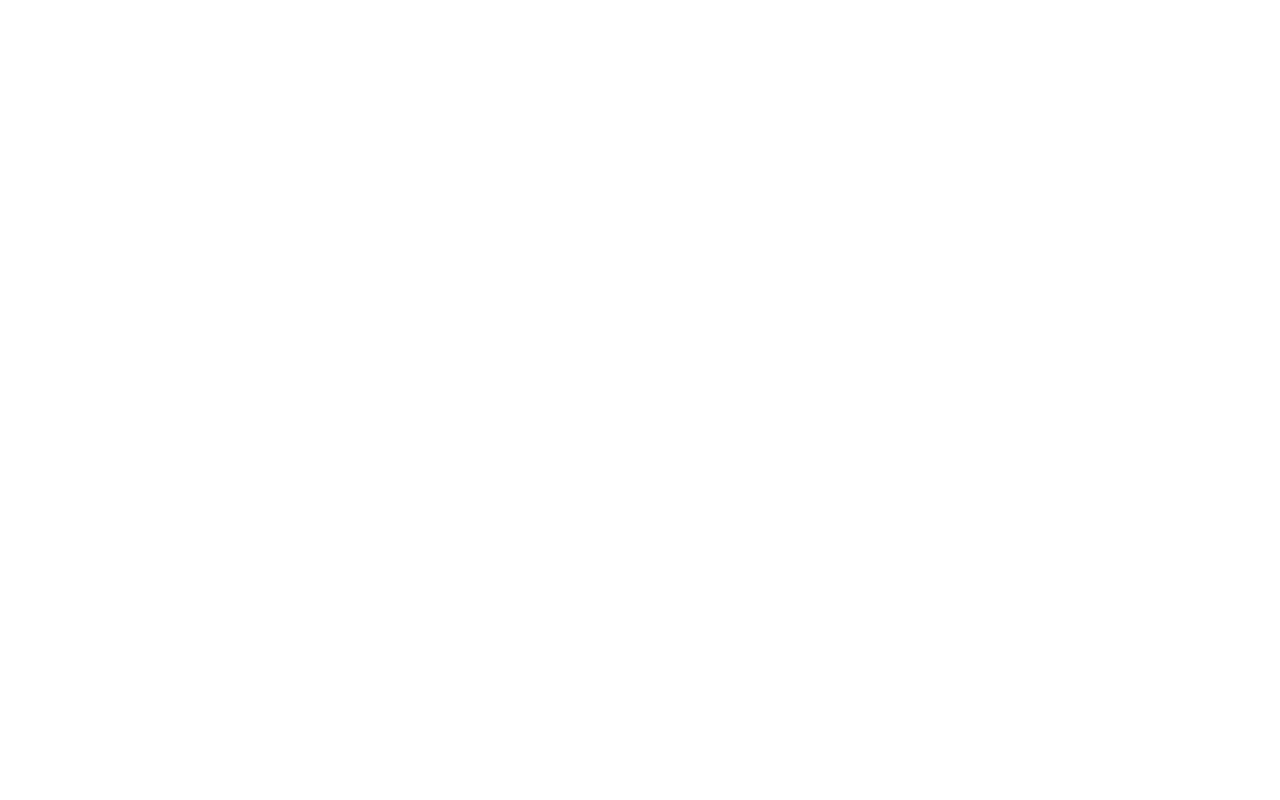
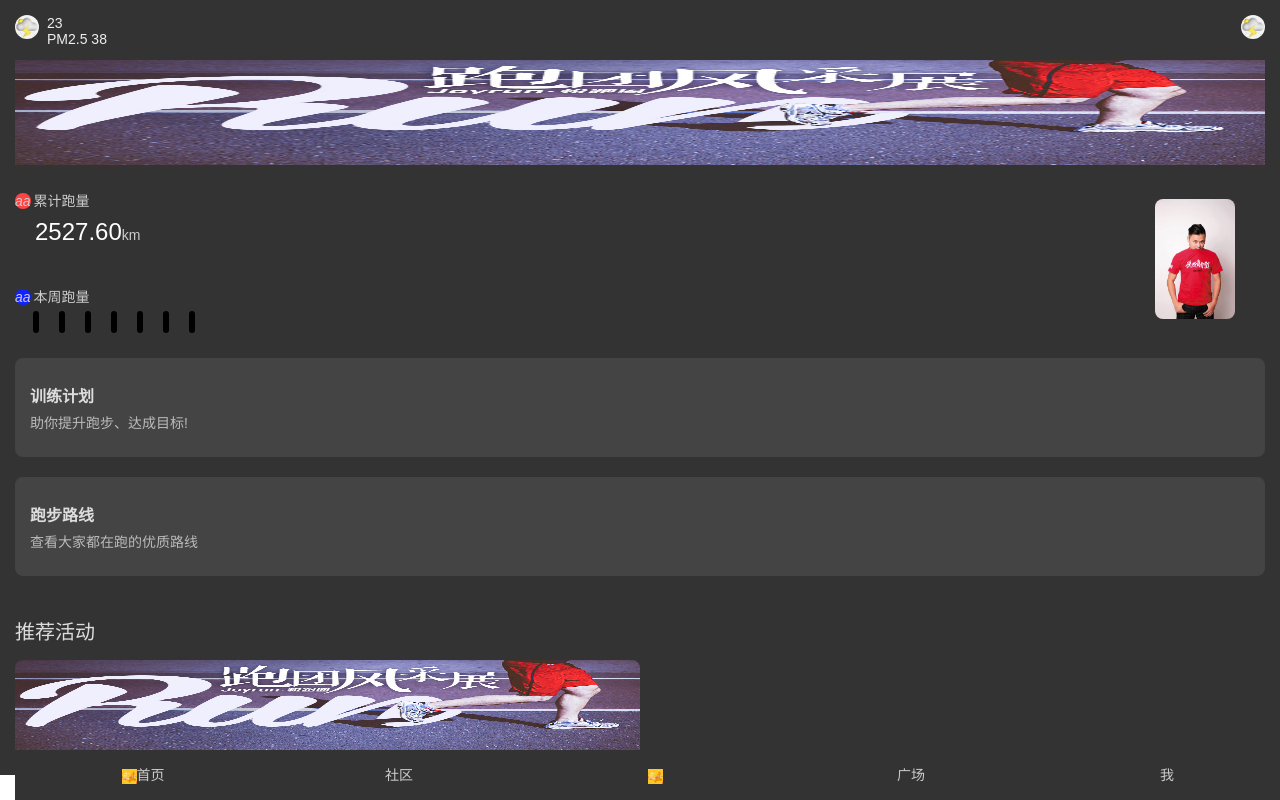
Before and after one commit to PansyChen1/thejoyrunning, a plain HTML site: page index.html in a window 1280 px wide. Drawn offline with Linux system fonts and the light colour scheme.

Commit message:
change index.html

```diff
--- /dev/null
+++ b/css/common.css
@@ -0,0 +1 @@
+*{-webkit-box-sizing:border-box;-moz-box-sizing:border-box;box-sizing:border-box}:after,:before{-webkit-box-sizing:border-box;-moz-box-sizing:border-box;box-sizing:border-box}blockquote,body,button,code,dd,div,dl,dt,fieldset,form,h1,h2,h3,h4,h5,h6,input,legend,li,ol,p,pre,td,textarea,th,ul{margin:0;padding:0}@font-face{font-family:Metropolis-Bold;src:url(../fonts/Metropolis-Bold.otf)}@font-face{font-family:Metropolis-Regular;src:url(../fonts/Metropolis-Regular.otf)}body{color:#555;font-size:14px;font-family:Metropolis,Arial,"Microsoft YaHei",sans-serif}caption,td,th{font-size:14px}h1,h2,h3,h4,h5,h6{font-weight:400;font-size:100%}address,caption,cite,code,dfn,em,strong,th,var{font-style:normal;font-weight:400}a{color:#555;text-decoration:none}a:hover{text-decoration:underline}img{border:0;vertical-align:middle}li,ol,ul{list-style:none}button,input,select,textarea{font:14px Arial,"Microsoft YaHei",sans-serif}table{border-collapse:collapse}body,html{width:100%;height:100%}.clearfix:after,.clearfix:before{content:" ";display:inline-block;height:0;clear:both;visibility:hidden}.clearfix{zoom:1}.fl{float:left}.fr{float:right}.al{text-align:left}.ac{text-align:center}.ar{text-align:right}.hide{display:none}
--- /dev/null
+++ b/css/index.css
@@ -0,0 +1,134 @@
+*{
+    margin: 0;
+    padding: 0;
+}
+.bg{
+    background-color: #333;
+    padding: 15px;
+}
+.head {
+    display: flex;
+    justify-content: space-between;
+    height: 45px;
+}
+.weather {
+    display: flex;
+    justify-content: space-between;
+}
+.weather-text{
+    margin-left: 8px;
+    color: #eee;
+}
+.head img {
+    width: 24px;
+    height: 24px;
+    border-radius: 50%;
+    overflow: hidden;
+    /*align-self: center;*/
+}
+.run {
+    padding: 0 0 15px;
+    width: 100%;
+    height: 120px;
+}
+.run-number {
+    display: flex;
+    justify-content: space-between;
+    color: #ccc;
+
+}
+.run-number-left {
+    display: flex;
+    flex-direction: column;
+}
+.run-number img {
+    width:80px;
+    height: 50%;
+    align-self: center;
+    margin-right: 30px;
+    border-radius: 8px;
+}
+.sum-run {
+    margin: 10px 0 40px;
+}
+.sum-run .red{
+    width: 10px;
+    height: 10px;
+    background: #f44;
+    border-radius: 50%;
+    margin-right: 3px;
+}
+.week-run .blue{
+    width: 10px;
+    height: 10px;
+    background: #12f;
+    border-radius: 50%;
+    margin-right: 3px;
+}
+.progress-bar{
+    margin: 8px;
+}
+.progress-bar span{
+    /*width: 3px;*/
+    height: 150px;
+    border-radius: 6px;
+    /*background: #000;*/
+    border: 3px solid #000;
+    margin: 10px;
+}
+.run-number-left p{
+    padding-top: 8px;
+    margin-left: 20px;
+}
+.run-number-left p span{
+    font-size: 24px;
+    color: #fff;
+}
+.layout-panel{
+    margin: 20px 0;
+    padding: 25px 15px;
+    background-color: #444;
+    border-radius: 8px;
+}
+.layout-panel p{
+    font-weight: bold;
+    font-size: 16px;
+    padding-bottom: 5px;
+    color: #ddd;
+}
+.layout-panel span{
+    color: #bbb;
+}
+.suggest-activity{
+    color: #ddd;
+    font-size: 20px;
+    padding-top: 20px;
+}
+.suggest-activity img{
+    margin-top: 15px;
+    border-radius: 8px;
+    height: 100px;
+    width: 50%;
+}
+.bottom-bar{
+    position: fixed;
+    display: flex;
+    justify-content: space-around;
+    color: #ccc;
+    bottom: 0;
+    width: 100%;
+    height: 50px;
+    background: #333;
+    line-height: 50px;
+}
+.bottom-bar li{
+    list-style: none;
+    float: left;
+    padding: 0 5px;
+    width: 65px;
+    text-align: center;
+}
+.bottom-bar li img{
+    width: 15px;
+    height: 15px;
+}
--- a/index.html
+++ b/index.html
@@ -3,8 +3,84 @@
 <head>
   <meta charset="UTF-8">
   <title>thejoyrun</title>
+  <meta charset="utf-8">
+  <meta http-equiv="Content-type">
+  <meta name="apple-mobile-web-app-capable" content="yes">
+  <meta name="apple-mobile-web-app-status-bar-style" content="black">
+  <meta name="format-detection" content="telephone=no">
+  <meta name="viewport" content="width=device-width,initial-scale=1,maximum-scale=1,user-scalable=0">
+
+  <link rel="stylesheet" type="text/css" href="css/common.css">
+  <link rel="stylesheet" type="text/css" href="css/index.css">
 </head>
+
 <body>
+<div class="bg">
+  <div class="head">
+    <div class="weather">
+      <img src="image/icon_weather.jpeg" />
+      <div class="weather-text">
+        <p>23</p>
+        <span>PM2.5 38</span>
+      </div>
+    </div>
+    <div class="slide">
+      <img src="image/icon_weather.jpeg" />
+    </div>
+  </div>
+  <img class="run" src="image/icon_title.jpg" />
+
+  <div class="layout">
+    <div class="run-number">
+      <div class="run-number-left">
+        <div class="sum-run">
+          <i class="red">aa</i><span>累计跑量</span>
+          <p><span>2527.60</span>km</p>
+        </div>
+        <div class="week-run">
+          <i class="blue">aa</i><span>本周跑量</span>
+          <div class="progress-bar">
+            <span></span>
+            <span></span>
+            <span></span>
+            <span></span>
+            <span></span>
+            <span></span>
+            <span></span>
+          </div>
+        </div>
+      </div>
+      <img src="image/icon_person.jpg" />
+    </div>
+
+    <div class="layout-panel">
+      <p>训练计划</p>
+      <span>助你提升跑步、达成目标!</span>
+    </div>
+
+    <div class="layout-panel">
+      <p>跑步路线</p>
+      <span>查看大家都在跑的优质路线</span>
+    </div>
+
+    <div class="suggest-activity">
+      <p>推荐活动</p>
+      <img src="image/icon_title.jpg"/>
+      <!--<img src="image/icon_run.jpeg"/>-->
+    </div>
+  </div>
+
+  <div class="bottom">
+    <ul class="bottom-bar">
+      <li><img src="image/icon_run.jpeg"/>首页</li>
+      <li>社区</li>
+      <li><img src="image/icon_run.jpeg"/></li>
+      <li>广场</li>
+      <li>我</li>
+    </ul>
+  </div>
+</div>
 
 </body>
+<script src="js/zepto.min.js"></script>
 </html>
```
Also changed, not shown: 299608E1A593BB9F4B214A02B4EF518A.jpg (added), image/icon_person.jpg (added), image/icon_run.jpeg (added), image/icon_title.jpg (added), image/icon_weather.jpeg (added), js/zepto.min.js (added), 1 other file.
